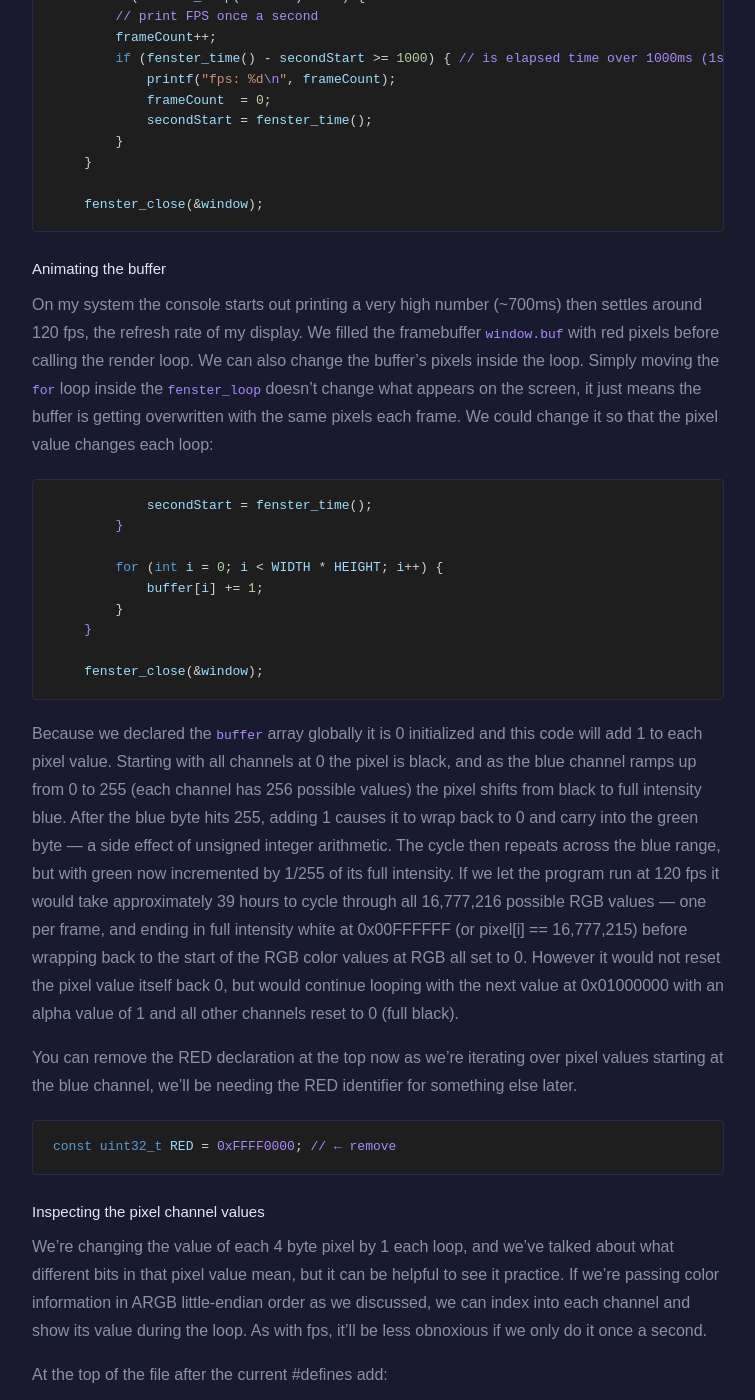
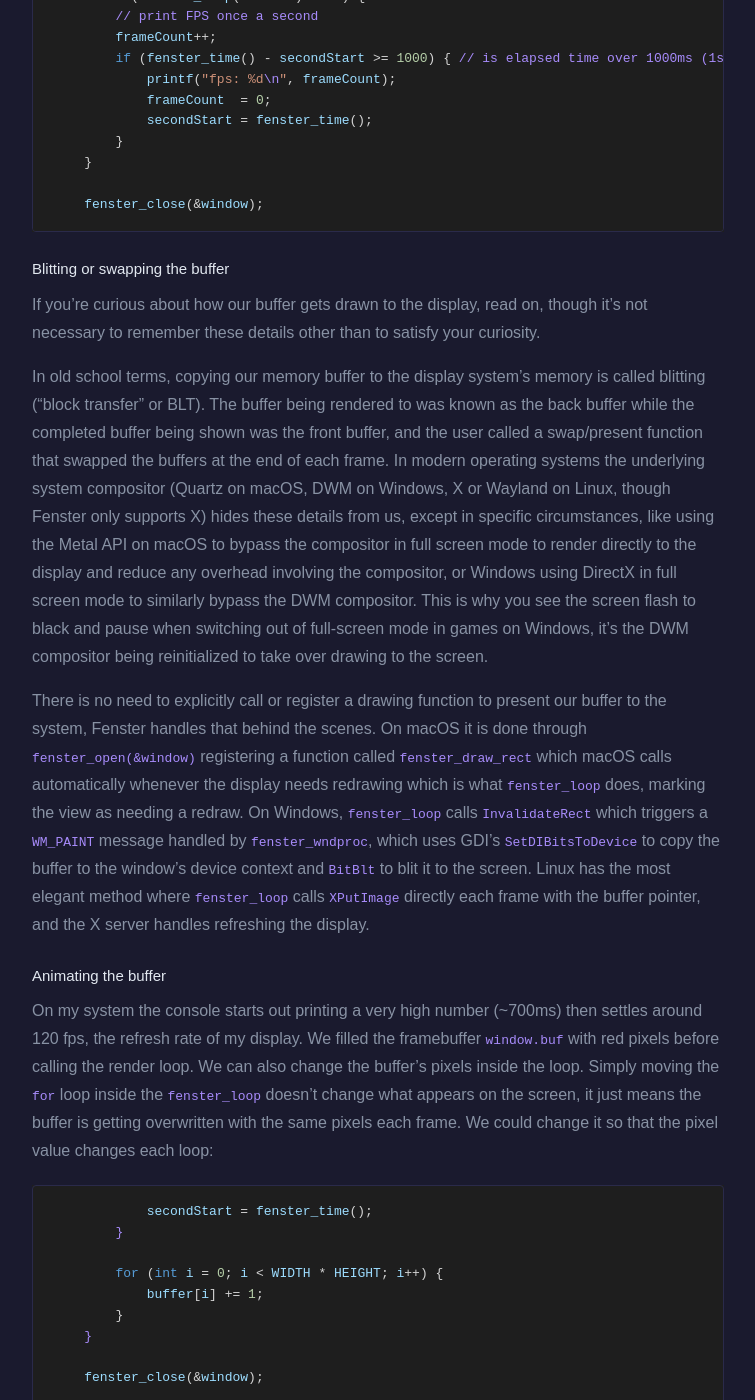
Before and after one commit to TurpeNescire/softrend-3d, a Jekyll site: the page built from docs/lesson_01.md, in a window 1280 px wide and 1400 px high, scrolled down 5065 px. Shown: the whole window, without its empty margins (262-1017 px from the left). Built offline with Jekyll 4.4.1, drawn with Linux system fonts in a browser that asks for light colours; some of the changed text lies outside the part shown.

Commit message:
more lesson 01 fixes, added fenster.h license header

````diff
--- a/docs/lesson_01.md
+++ b/docs/lesson_01.md
@@ -11,7 +11,7 @@
 ## What's the goal?
 As mentioned in the repo README, this is a project to teach myself software 3D rendering techniques by building a 3D triangle rasterizer entirely from scratch. To begin with, I wanted to have a minimal windowing system. I'm on a Mac at the moment, but don't know Objective-C which Apple uses for its system libraries and finding out how to write a framebuffer to the screen was proving to be too obnoxious. I found [Fenster](https://zserge.com/posts/fenster/) to be the most minimal framebuffer library, offering only a cross-platform window, framebuffer, mouse and keyboard handling. At around 300 lines it's very readable and mirrors my desire to avoid the abstractions of 3D APIs by doing the same thing for drawing pixels to the screen. For the minimal needs of this project, Fenster is fine, but if you want to try to make a more full-featured application I would recommend looking at [Raylib](https://www.raylib.com/) or [SDL](https://wiki.libsdl.org/SDL3/FrontPage).
 
-Aside from teaching myrself, I find it enjoyable to share my discoveries with others and to help more clearly order and document my thought process. I'll try to break each tutorial lesson into small steps. I'll try to guide you to write your own solution instead of copying mine or asking an AI to code it. The only way to learn something is to struggle with it. Turning to quick answers robs us of the ability to grow our thinking and learning ability.
+Aside from teaching myself, I find it enjoyable to share my discoveries with others and also find it useful to help more clearly order and document my thought processes. I'll try to break each tutorial lesson into small steps and guide you to write your own solution instead of copying mine or asking an AI to code it. The only way to learn something is to struggle with it. Turning to quick answers robs us of the ability to grow our thinking and learning ability.
 
 ## What you should know
 This tutorial series assumes you have a working knowledge of the [C programming language](https://en.wikipedia.org/wiki/C_%28programming_language%29) and a passing familiarity with basic math concepts like the [Cartesian coordinate system](https://en.wikipedia.org/wiki/Cartesian_coordinate_system), the [unit circle](https://en.wikipedia.org/wiki/Unit_circle) and the three [basic trigonometric functions](https://en.wikipedia.org/wiki/Trigonometric_functions#Right-angled_triangle_definitions). I'll go over the little bit of extra math needed such as vectors and matrices.
@@ -19,7 +19,7 @@
 Aside from the [C standard library](https://en.wikipedia.org/wiki/C_standard_library) we should only need the [Fenster](https://github.com/zserge/fenster/blob/main/fenster.h) and [STB Image](https://github.com/nothings/stb/blob/master/stb_image.h) header files, both of which are single source files with no external dependencies that we can include directly in our project directories without having to link to any external system libraries. I'll include a Makefile in the project source that should compile on Windows, Linux and Mac, but on Windows this might require some extra work. If you have Windows 10 you can install [Windows Subsystem for Linux (WSL)](https://en.wikipedia.org/wiki/Windows_Subsystem_for_Linux) which comes installed on Windows 11 by default and run `sudo apt install make`. Because we're not linking to any external system installed libraries there should be no added complexity for compiling with a visual IDE like Visual Studio.
 
 ## Downloading and compiling the Fenster library
-The simplest method is to just copy [fenster.h](https://github.com/zserge/fenster/blob/main/fenster.h) to your project directory. I like to store headers in the `/include` directory of my project and source files in `/src` which is what I will assume going forward. An example of a basic Fenster program is contained in the article listed above by the creator:
+The simplest method is to just copy [fenster.h](https://github.com/zserge/fenster/blob/main/fenster.h) to your project directory. I like to store headers in the `/include` directory of my project and source files in `/src` which is what I will assume going forward. This example of a basic Fenster program is based on the article listed above by the creator:
 
 ```c
 #include "../include/fenster.h"
@@ -89,7 +89,7 @@
 ```
 
 ## The Fenster event loop
-Like most windowing libraries, Fenster continuously loops over the system event queue, though in as simple a manner as possible, only presenting the window dimensions and title and framebuffer to the system and grabbing mouse and keyboard input values during each loop. If we only call `fenster_open(&window)` without continuously calling `fenster_loop(&window)` the application window will never open on MacOS, while on Linux and Windows it should open but be unresponsive.
+Like most windowing libraries, Fenster continuously loops over the system event queue, though in as simple a manner as possible, only presenting the window dimensions and title and framebuffer to the system and grabbing mouse and keyboard input values during each loop. If we only call `fenster_open(&window)` without continuously calling `fenster_loop(&window)` the application window will never open on macOS, while on Linux and Windows it should open but be unresponsive.
 
 The while loop calling `fenster_loop()` triggers a framebuffer redraw each iteration and keeps the window open. On macOS the window's draw rate is tied to the display refresh rate by the Cocoa compositor's vsync; on Linux (X11) and Windows (GDI) it runs uncapped. Since Fenster writes pixels directly from RAM to the display system, the GPU rendering pipeline is not involved. To track the frame time of the loop we can use `fenster_time()`, which returns the number of milliseconds since the Unix epoch (time since 00:00:00 UTC on 1 January 1970). For example:
 
@@ -111,6 +111,13 @@
 
     fenster_close(&window);
 ```
+
+### Blitting or swapping the buffer
+If you're curious about how our buffer gets drawn to the display, read on, though it's not necessary to remember these details other than to satisfy your curiosity.
+
+In old school terms, copying our memory buffer to the display system's memory is called blitting ("block transfer" or BLT). The buffer being rendered to was known as the back buffer while the completed buffer being shown was the front buffer, and the user called a swap/present function that swapped the buffers at the end of each frame. In modern operating systems the underlying system compositor (Quartz on macOS, DWM on Windows, X or Wayland on Linux, though Fenster only supports X) hides these details from us, except in specific circumstances, like using the Metal API on macOS to bypass the compositor in full screen mode to render directly to the display and reduce any overhead involving the compositor, or Windows using DirectX in full screen mode to similarly bypass the DWM compositor. This is why you see the screen flash to black and pause when switching out of full-screen mode in games on Windows, it's the DWM compositor being reinitialized to take over drawing to the screen.
+
+There is no need to explicitly call or register a drawing function to present our buffer to the system, Fenster handles that behind the scenes. On macOS it is done through `fenster_open(&window)` registering a function called `fenster_draw_rect` which macOS calls automatically whenever the display needs redrawing which is what `fenster_loop` does, marking the view as needing a redraw. On Windows, `fenster_loop` calls `InvalidateRect` which triggers a `WM_PAINT` message handled by `fenster_wndproc`, which uses GDI's `SetDIBitsToDevice` to copy the buffer to the window's device context and `BitBlt` to blit it to the screen. Linux has the most elegant method where `fenster_loop` calls `XPutImage` directly each frame with the buffer pointer, and the X server handles refreshing the display.
 
 ### Animating the buffer
 
````
Also changed, not shown: README.md, 1 other file.
